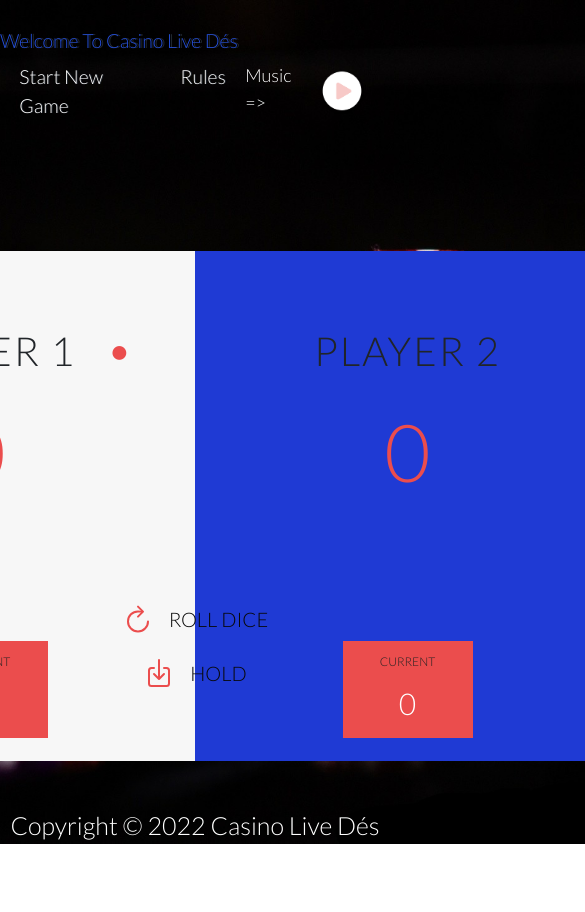
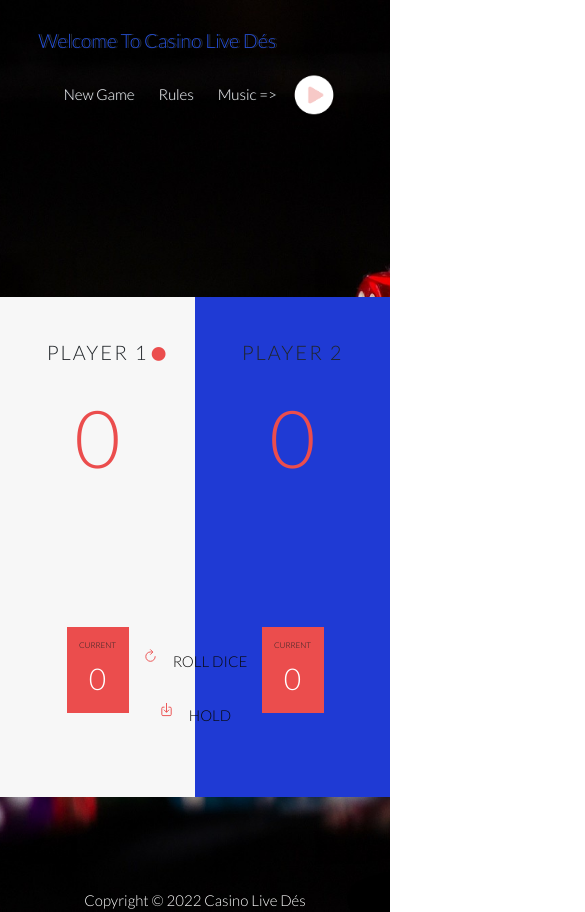
Before and after one commit to PaleGreenFILE/Eval-des-D-s, a plain HTML site: page web/index.html in a window 390 px wide. Shown: the top 912 px of the page, 585 px wide, since content can reach past the window. Before the commit the page ends 844 px from the top, so only its background shows below. Drawn offline with nearby package versions, Linux system fonts and the light colour scheme.

Commit message:
three commit

```diff
--- a/web/css/style.css
+++ b/web/css/style.css
@@ -12,10 +12,11 @@
   clear: both;
 }
 
+
 body,
 html {
   font-size: 1.1rem;
-  min-height: 100vh;
+  min-height: 108vh;
   position: relative;
 }
 
@@ -26,6 +27,7 @@ body {
   background-position: top;
   background-repeat: no-repeat;
   display: flex;
+  flex-flow: row wrap;
   flex-direction: column;
   align-items: center;
   justify-content: space-between;
@@ -171,7 +173,8 @@ ion-icon {
 
 
 .wrapper {
-  width: 850px;
+  width: 800px;
+  margin: 0 auto;
   position: absolute;
   top: 60%;
   left: 50%;
@@ -179,14 +182,16 @@ ion-icon {
   background-color: rgb(31, 58, 212);
   box-shadow: 0px 10px 50px rgba(0, 0, 0, 0.3);
   overflow: hidden;
+  padding-left: 0px;
+  padding-right: 0px;
 }
 
 .player-0-panel,
 .player-1-panel {
   width: 50%;
   float: left;
-  height: 510px;
-  padding: 50px;
+  height: 500px;
+  padding: 20px;
 }
 
 /**********************************************
@@ -434,7 +439,8 @@ footer {
 }
 
 footer p {
-  margin: 0;
+  margin: 0px;
+  font-size: 15px;
 }
 
 /*________ MEDIAS QUERIES______ */
@@ -456,3 +462,84 @@ footer p {
 
   }
 }
+
+/*_______ MEDIAS QUERIES________*/
+/*********  MOBILE **************/
+@media screen and ( max-width : 600px) {
+
+  .active .player-name::after {
+    content: "\2022";
+    font-size: 47px;
+    position: absolute;
+    color: #eb4d4d;
+    top: -22px;
+    left: 125px;
+  }
+  .active .player-name-1::after {
+    content: "\2022";
+    font-size: 47px;
+    position: absolute;
+    color: #eb4d4d;
+    top: -22px;
+    left: 125px;
+  }
+  .player-name {
+    font-size: 20px;
+    text-align: center;
+    text-transform: uppercase;
+    letter-spacing: 2px;
+    font-weight: 100;
+    margin-top: 20px;
+    margin-bottom: 10px;
+    position: relative;
+  }
+  .player-name-1 {
+    font-size: 20px;
+    text-align: center;
+    text-transform: uppercase;
+    letter-spacing: 2px;
+    font-weight: 100;
+    margin-top: 20px;
+    margin-bottom: 10px;
+    position: relative;
+  }
+ .btn-roll,
+ .btn-hold {
+  position: absolute;
+  width: 200px;
+  left: 50%;
+  transform: translateX(-50%);
+  color: rgb(8, 8, 8);
+  background: none;
+  border: none;
+  font-family: 'Lato', sans-serif;
+  font-size: 15px;
+  text-transform: uppercase;
+  cursor: pointer;
+  font-weight: 500;
+}
+ion-icon {
+  color: #eb4d4d;
+  display: inline-block;
+  margin-right: 15px;
+  font-size: 15px;
+  line-height: 1;
+  vertical-align: text-top;
+  margin-top: -4px;
+  transition: margin 0.3s;
+}
+.player-current-label {
+  text-transform: uppercase;
+  margin-bottom: 5px;
+  font-size: 8px;
+  color: #222;
+}
+.navbar-item {
+  text-decoration: none;
+  color: #FFF;
+  font-size: 15px;
+  text-shadow: 1px 0 #232931;
+  margin: 12px;
+}
+
+}
--- a/web/index.html
+++ b/web/index.html
@@ -23,24 +23,26 @@
   <!-- HEADER -->
   <header class="header">
     <h1><a href="index.html"> Welcome To Casino Live Dés </a></h1>
-    <nav class="navbar p-0">
+    <nav class="navbar navbar-expand-lg">
+      <div class="container-fluid">
         <div class="navbar-wrapper">
-        <a href="#" class="navbar-item" id="newGame" data-bs-toggle="modal" data-bs-target="#game">Start New Game</a>
+          <a href="#" class="navbar-item" id="newGame" data-bs-toggle="modal" data-bs-target="#game">New Game</a>
           <a href="#" class="rules navbar-item" data-bs-toggle="modal" data-bs-target="#rules">Rules</a>
-        <div class="right-col">
-          <p>Music =></p>
+          <a href="#" class="navbar-item" data-bs-toggle="modal" data-bs-target="">Music =></a>
           <img src="./assets/img/play.png" id="icon">
-        </div>
+
           <audio id="mySong">
             <source
               src="https://firebasestorage.googleapis.com/v0/b/casinolivedes.appspot.com/o/las-vegas.mp3?alt=media&token=3dd5756a-0ad6-4941-9927-6eeb6bc0f4fd"
               type="audio/mp3">
           </audio>
         </div>
+      </div>
+      </div>
     </nav>
   </header>
   <!-- CONTAINER -->
-  <main class="container ">
+  <main class="container row row-lg-4">
     <!-- Players 1 -->
     <div class="wrapper clearfix">
       <div class="player-0-panel active">
@@ -88,6 +90,8 @@
       <!--Img Dice-->
       <img src="./assets/img/dice-5.png" alt="Dice" class="dice" />
     </div>
+
+
   </main>
   <!-- Modal New Game -->
   <div class="modal fade modal-newgame" id="game" tabindex="-1" aria-labelledby="newGame" aria-hidden="true">
--- a/web/javascript/script.js
+++ b/web/javascript/script.js
@@ -53,20 +53,6 @@ startGameButton.addEventListener("click", function() {
     playerTitleDeux.innerHTML = 'Player 2'
   }
 });
-
-//DICE
-const wrapper = document.querySelector('.wrapper');
-const dice = document.querySelector('.dice');
-const shadow = document.querySelector('.shadow');
-const front = document.querySelector('.front');
-const back = document.querySelector('.back');
-// DICE Animation
-const animationDiceLeft = document.querySelector('.animationDiceLeft');
-const animationShadowLeft = document.querySelector('.animationShadowLeft');
-const animationDiceRight = document.querySelector('.animationDiceRight');
-const animationShadowRight = document.querySelector('.animationShadowRight');
-const staticRotate = document.querySelector('.staticRotate');
-const staticShadow = document.querySelector('.staticShadow');
 
 // Start
 let scores, roundScore, activePlayer, gamePlaying;
```
Lines whose indentation alone changed are shown as unchanged.
